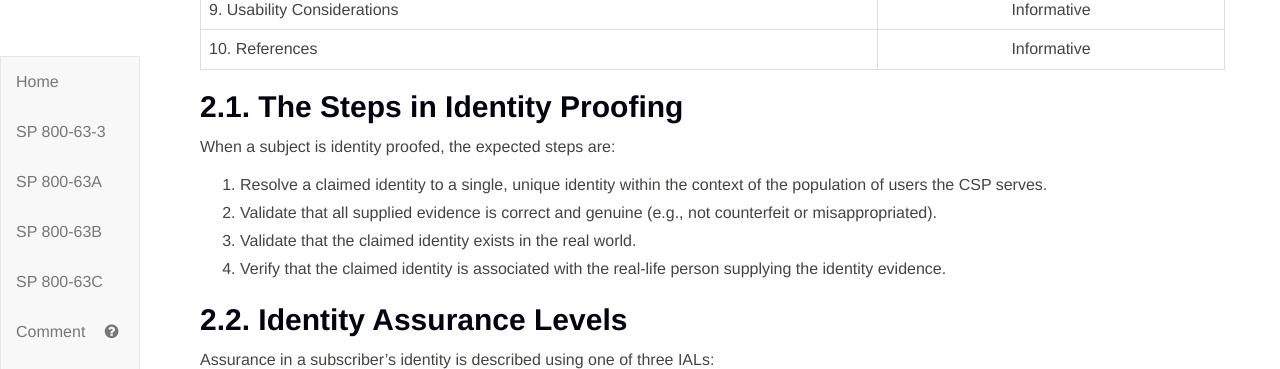
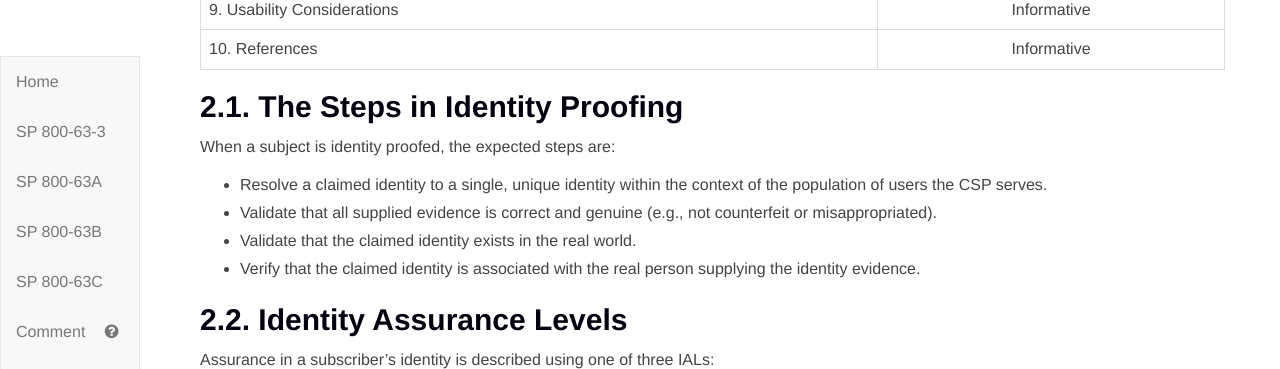
Before and after one commit to usnistgov/TIG-Stage, a Jekyll site: the page built from sp800-63a/sec1_2_introduction.md, in a window 1280 px wide and 900 px high, scrolled down 1106 px. Shown: the top 369 px of the window. Built offline with Jekyll 4.4.1, drawn with Linux system fonts in a browser that asks for light colours; our own code applies the rules of GitHub Pages for plain Markdown files.

```diff
--- a/sp800-63a/sec1_2_introduction.md
+++ b/sp800-63a/sec1_2_introduction.md
@@ -37,10 +37,10 @@ The following table states which sections of the document are normative and whic
 
 When a subject is identity proofed, the expected steps are:
 
-1. Resolve a claimed identity to a single, unique identity within the context of the population of users the CSP serves.
-2. Validate that all supplied evidence is correct and genuine (e.g., not counterfeit or misappropriated).
-3. Validate that the claimed identity exists in the real world.
-4. Verify that the claimed identity is associated with the real-life person supplying the identity evidence.
+* Resolve a claimed identity to a single, unique identity within the context of the population of users the CSP serves.
+* Validate that all supplied evidence is correct and genuine (e.g., not counterfeit or misappropriated).
+* Validate that the claimed identity exists in the real world.
+* Verify that the claimed identity is associated with the real person supplying the identity evidence.
 
 ## 2.2. Identity Assurance Levels
 
```
